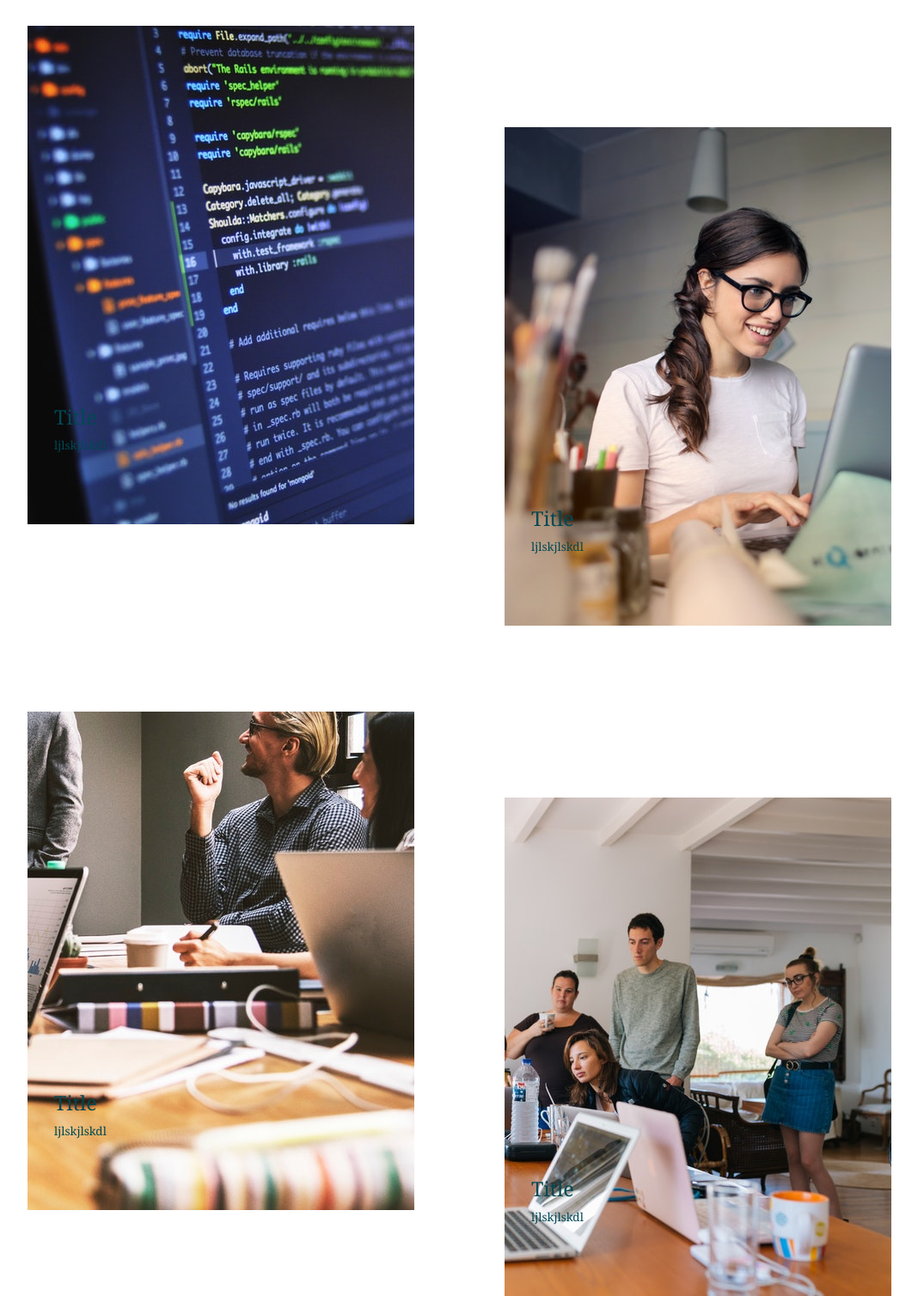
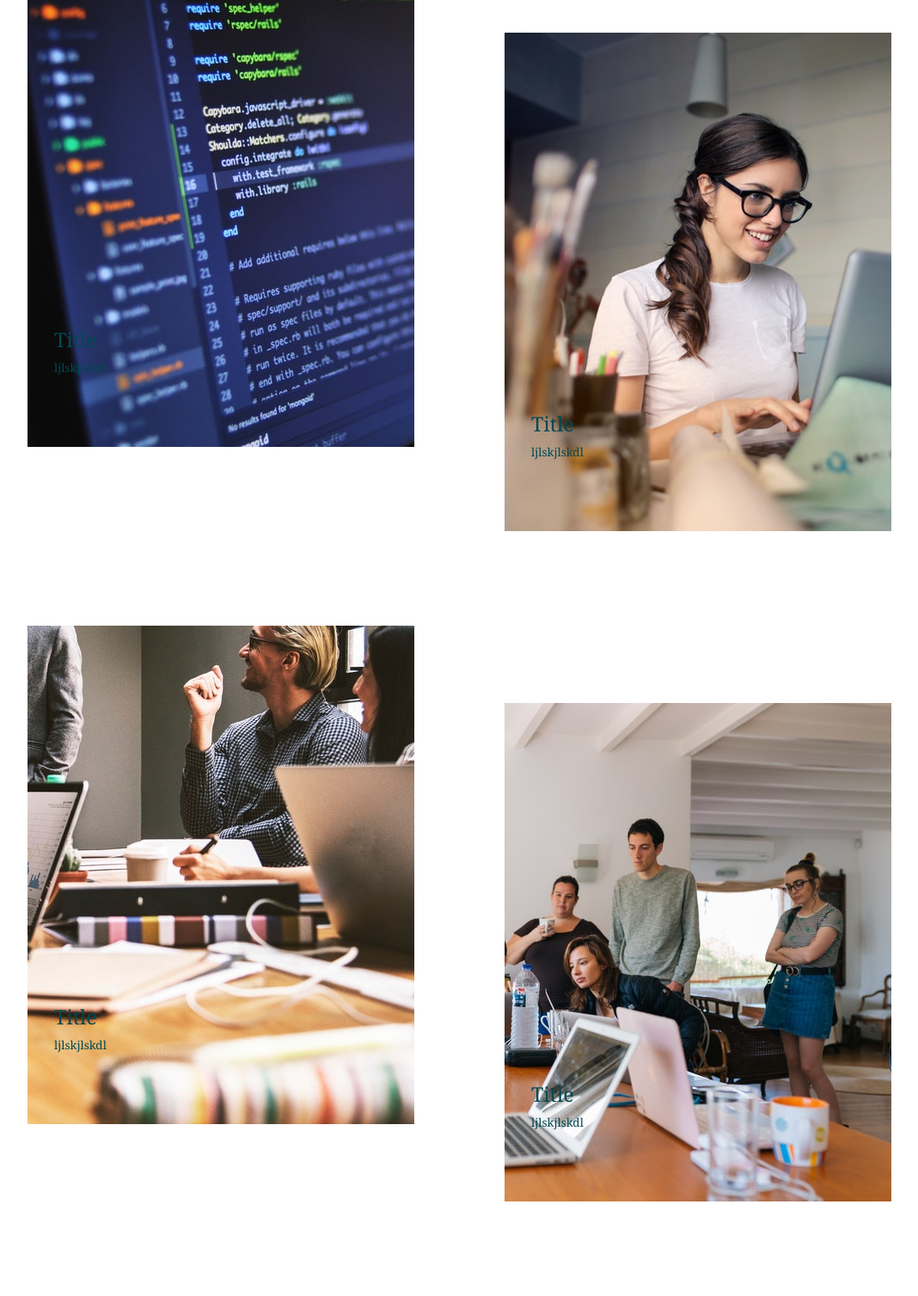
Before and after one commit to KonstantinFrank01/leonie-gatsby, a Gatsby site: page / in a window 1280 px wide. Shown: the part 835-2343 px from the top of the page at 86% size, without its empty margins (106-1174 px from the left). After the commit the page ends 2233 px from the top, so only its background shows below. Built offline with nearby package versions, Linux system fonts and the light colour scheme; Gatsby itself is replaced by a stand-in of ours.

Commit message:
Article Positioning

```diff
--- a/package.json
+++ b/package.json
@@ -17,7 +17,8 @@
     "prop-types": "^15.7.2",
     "react": "^16.8.4",
     "react-dom": "^16.8.4",
-    "react-helmet": "^5.2.0"
+    "react-helmet": "^5.2.0",
+    "react-typist": "^2.0.5"
   },
   "devDependencies": {
     "prettier": "^1.16.4"
--- a/src/components/article/article.css
+++ b/src/components/article/article.css
@@ -3,10 +3,13 @@
     width: 450px;
     height: 580px;
     overflow: hidden;
-    margin-top: 100px;
+    margin-top: 10px;
 }
 .wrapper:nth-of-type(2) {
-    margin-top: calc(98px + 120px);
+    margin-top: calc(98px + 10px);
+}
+.wrapper:nth-of-type(3) {
+    margin-top: 110px;
 }
 .wrapper:nth-of-type(4) {
     margin-top: 200px;
```
Also changed, not shown: src/components/Typist.js (added), 1 other file.
